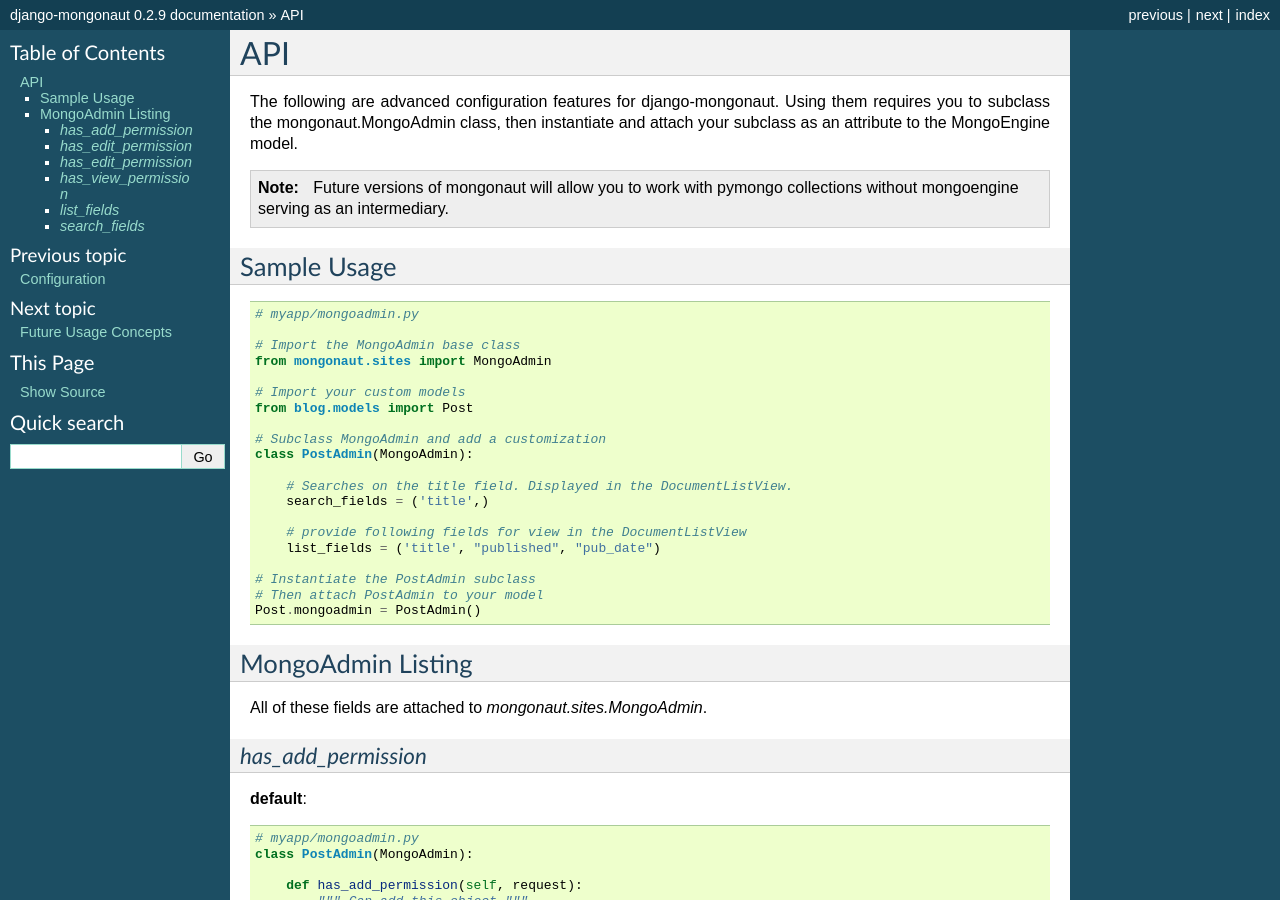
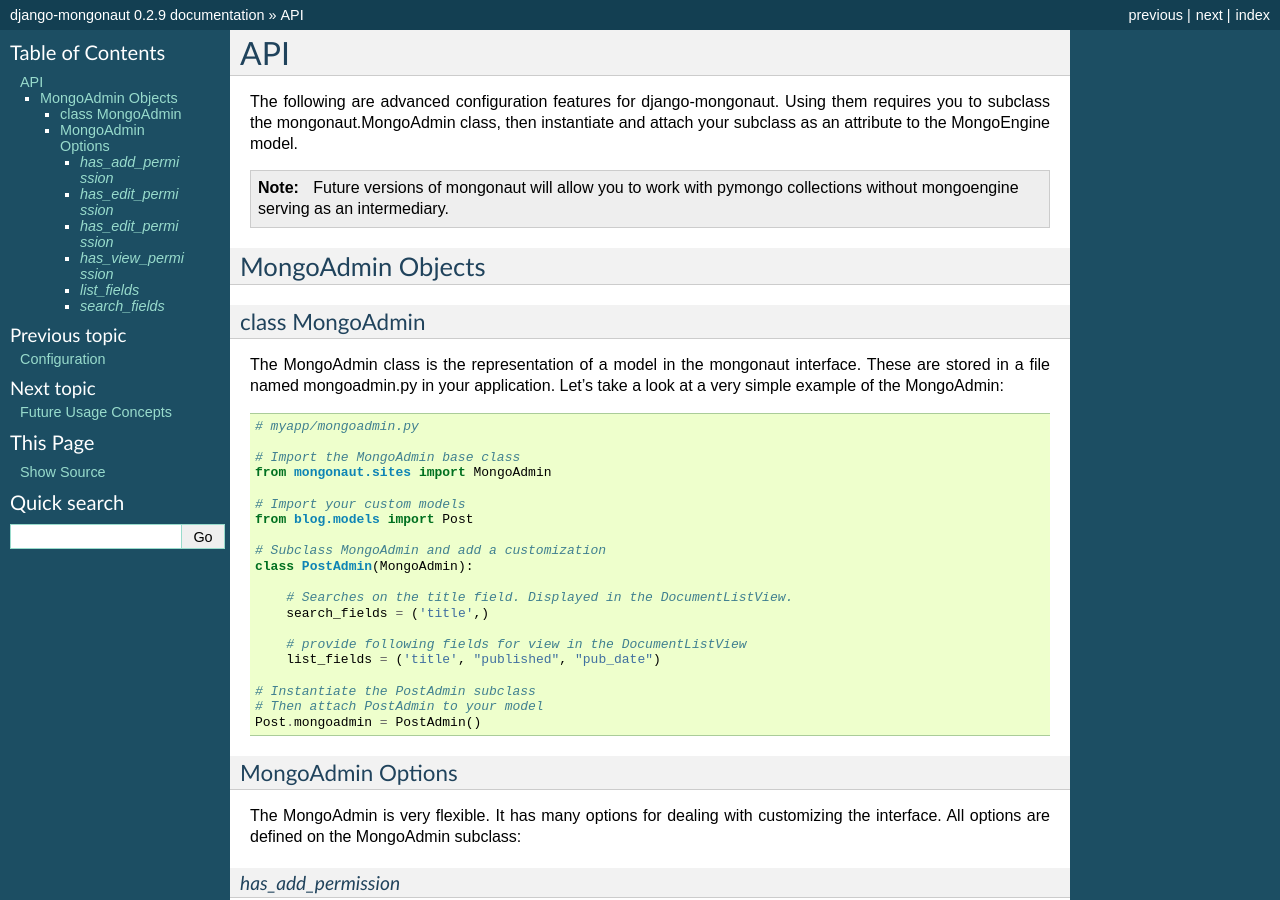
Before and after one commit to jazzband/django-mongonaut, a Sphinx documentation site: the page built from docs/api.rst, in a window 1280 px wide and 900 px high. Built offline with Sphinx 7.4.7, drawn with Linux system fonts in a browser that asks for light colours.

Commit message:
documentation cleanup

```diff
--- a/docs/api.rst
+++ b/docs/api.rst
@@ -6,8 +6,13 @@
 
 .. note:: Future versions of mongonaut will allow you to work with pymongo collections without mongoengine serving as an intermediary.
 
-Sample Usage
-==============
+MongoAdmin Objects
+===================
+
+class MongoAdmin
+------------------
+
+The MongoAdmin class is the representation of a model in the mongonaut interface. These are stored in a file named mongoadmin.py in your application. Let’s take a look at a very simple example of the MongoAdmin:
 
 .. sourcecode:: python
 
@@ -32,13 +37,13 @@
     # Then attach PostAdmin to your model
     Post.mongoadmin = PostAdmin()
 
-MongoAdmin Listing
-===================
+MongoAdmin Options
+------------------
 
-All of these fields are attached to `mongonaut.sites.MongoAdmin`.
+The MongoAdmin is very flexible. It has many options for dealing with customizing the interface. All options are defined on the MongoAdmin subclass:
 
 `has_add_permission`
-------------------------------------------------
+~~~~~~~~~~~~~~~~~~~~
 
 **default**:
 
@@ -52,7 +57,7 @@
             return request.user.is_authenticated and request.user.is_active and request.user.is_staff)
 
 `has_edit_permission`
-------------------------------------------------
+~~~~~~~~~~~~~~~~~~~~~~
 
 **default**:
 
@@ -66,7 +71,7 @@
             return request.user.is_authenticated and request.user.is_active and request.user.is_admin()
 
 `has_edit_permission`
-------------------------------------------------
+~~~~~~~~~~~~~~~~~~~~~~
 
 **default**:
 
@@ -80,7 +85,7 @@
             return request.user.is_authenticated and request.user.is_active and request.user.is_staff)
 
 `has_view_permission`
-------------------------------------------------
+~~~~~~~~~~~~~~~~~~~~~~
 
 **default**:
 
@@ -94,7 +99,7 @@
             return request.user.is_authenticated and request.user.is_active
 
 `list_fields`
-----------------------------------------
+~~~~~~~~~~~~~~~~~~~~~~
 
 **default**: Mongo _id
 
@@ -109,7 +114,7 @@
         list_fields = ('title', "published", "pub_date")
 
 `search_fields`
-------------------------------------------
+~~~~~~~~~~~~~~~~~~~~~~
 
 **default**: []
 
```
